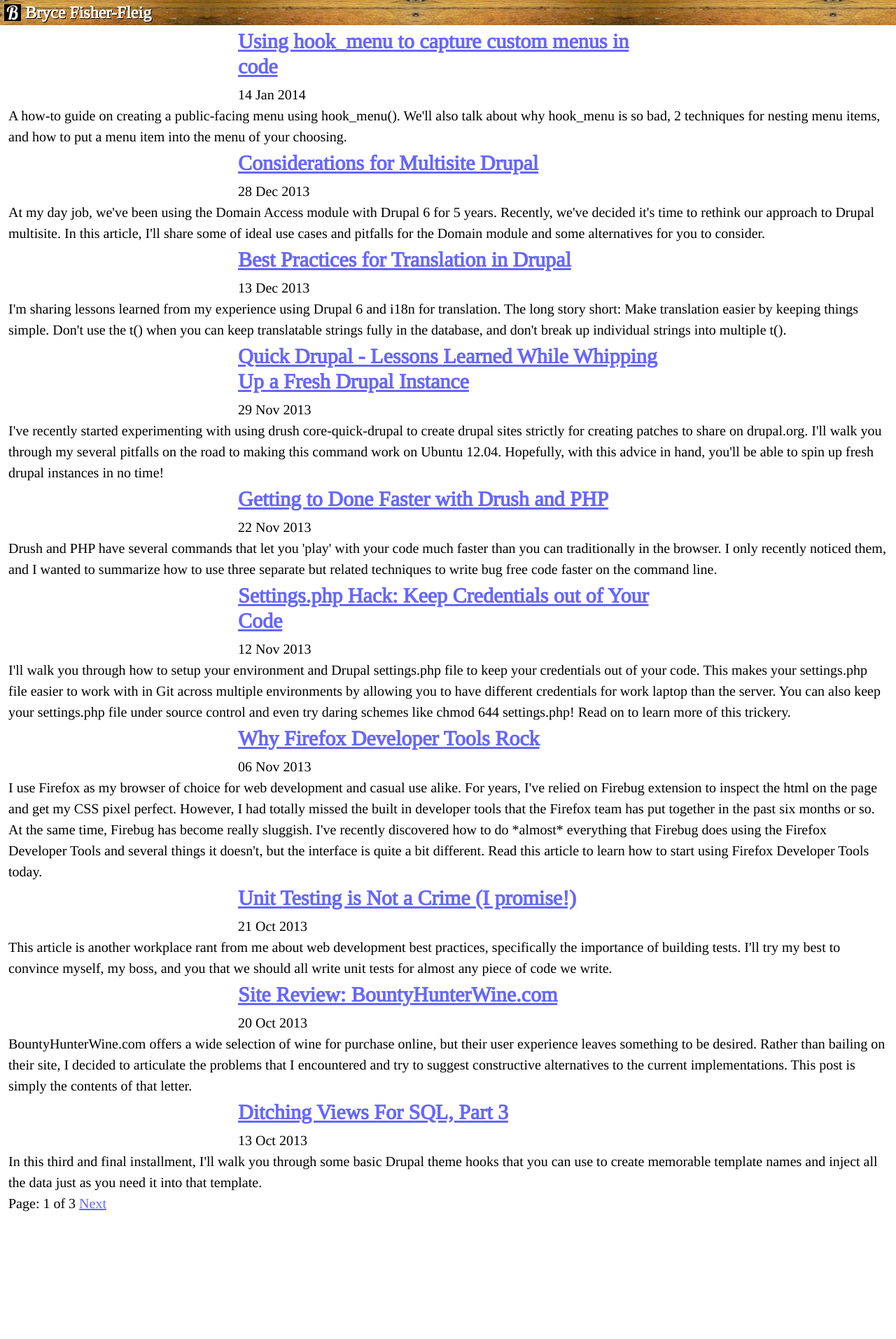
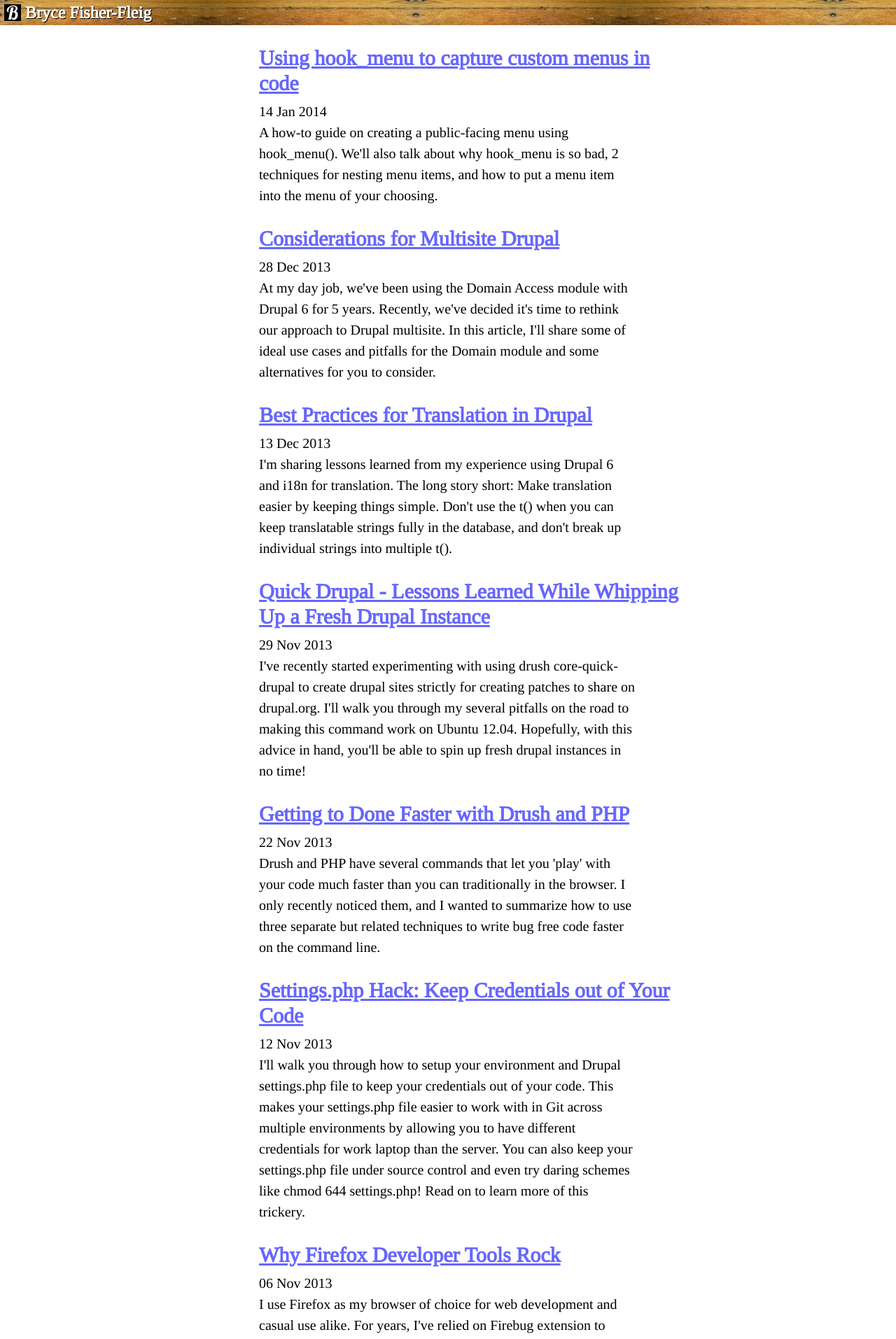
Before and after one commit to brycefisher/brycefisher.github.io-jekyll, a Jekyll site: the page built from index.html, in a window 1280 px wide. Shown: the top 1913 px of the page at 70% size. Built offline with Jekyll 4.4.1, drawn with Linux system fonts in a browser that asks for light colours; the list of posts is cut into pages by our own code; before the commit the page ends 1734 px from its top, so only the background shows below that.

Commit message:
Media queries for homepage

```diff
--- a/_layouts/default.html
+++ b/_layouts/default.html
@@ -11,7 +11,7 @@
       <link href="/css/ie.css" media="screen, projection" rel="stylesheet" type="text/css" />
   <![endif]-->
 </head>
-<body>
+<body id="{{ page.css_id }}">
   <nav id="header">
     <a href="/" id="logo"><img src="/img/logo.png" alt="B" /></a>
     <h2 id="site-title">Bryce Fisher-Fleig</h2>
--- a/css/screen.css
+++ b/css/screen.css
@@ -75,3 +75,6 @@ blockquote { border-left: solid 6px #666; color: #666; padding-left: 6px; }
 .node-article .article-footer .related-content ul { list-style: square outside; margin-left: 24px; }
 
 @media screen and (min-width: 450px) { html { font-size: 20px; line-height: 30px; } }
+@media screen and (min-width: 624px) { #home #main-content { width: 600px; margin: 0 auto; } }
+#home #main-content article { margin: 30px; }
+#home #main-content .pagination { margin: 60px auto 0 auto; text-align: center; }
--- a/index.html
+++ b/index.html
@@ -1,6 +1,7 @@
 ---
 layout: default
 title: Bryce Fisher-Fleig
+css_id: home
 ---
 
 {% for post in paginator.posts %}
```
Also changed, not shown: sass/screen.scss (+8 -0 lines).
